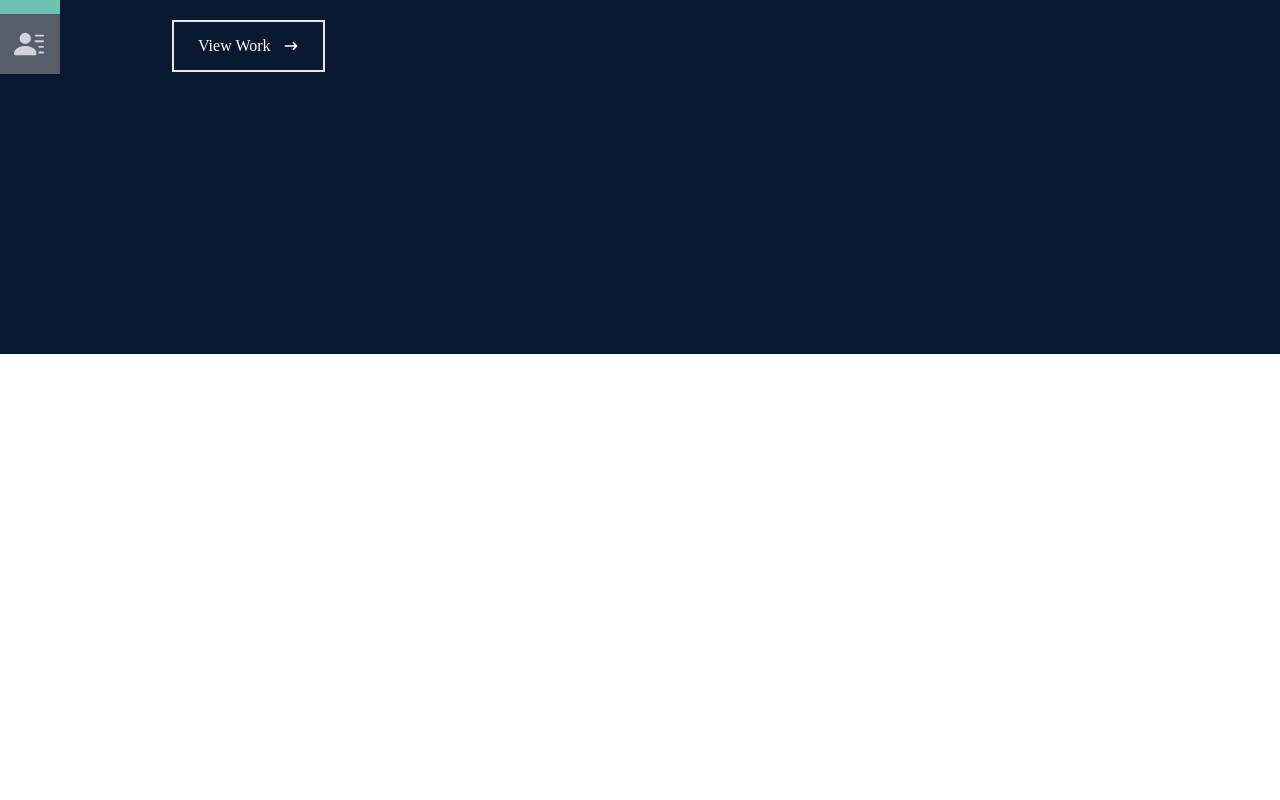
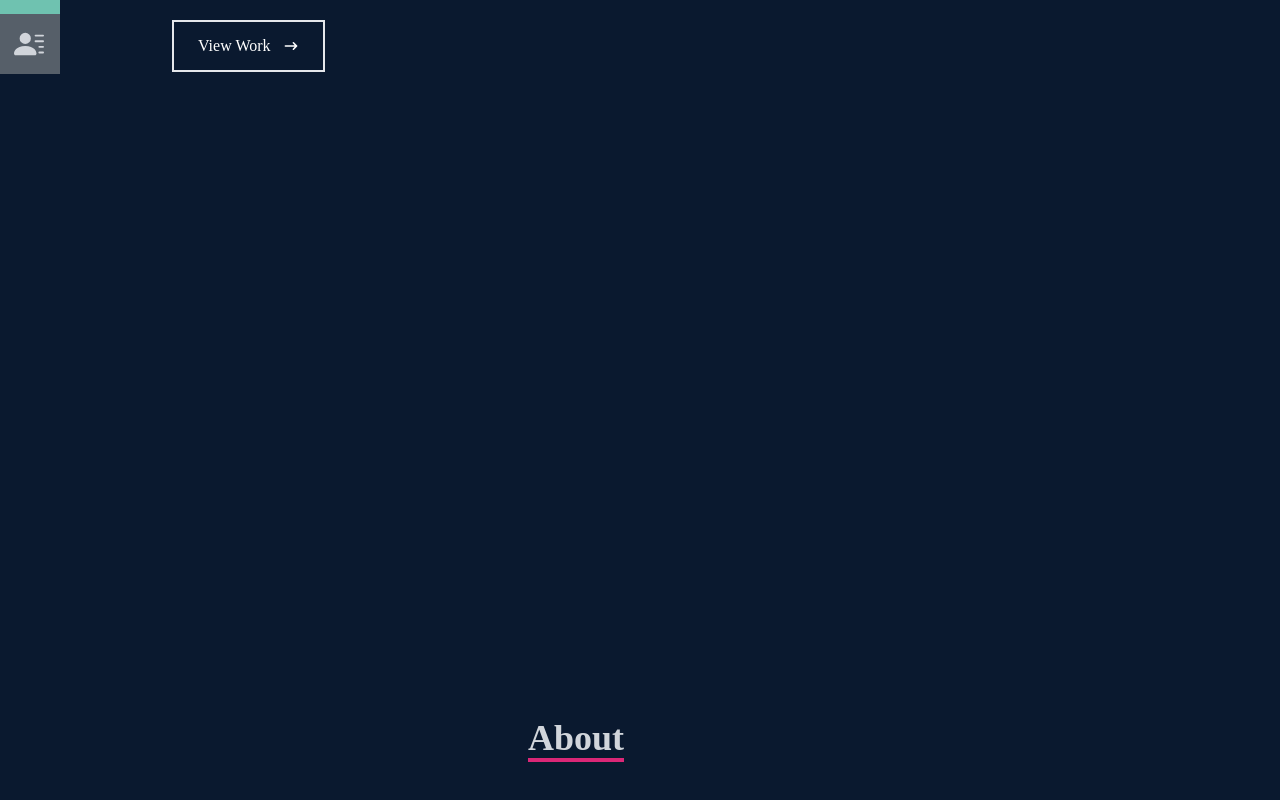
Before and after one commit to FMartinez59/new-react-portfolio, a React (Create React App) app in the folder portfoliovs5/: page / in a window 1280 px wide. Shown: the part 446-1246 px from the top of the page. Before the commit the page ends 800 px from the top, so only its background shows below. Built offline with nearby package versions, Linux system fonts and the light colour scheme.

Commit message:
added import about to app.js

```diff
--- a/portfoliovs5/src/App.js
+++ b/portfoliovs5/src/App.js
@@ -1,11 +1,13 @@
 import Navbar from "./components/Navbar";
 import Home from './components/Home'
+import About from "./components/About";
 
 function App() {
   return (
     <div >
       <Navbar />
       <Home />
+      <About />
     </div>
   );
 }
--- /dev/null
+++ b/portfoliovs5/src/components/About.jsx
@@ -0,0 +1,20 @@
+import React from 'react'
+
+function About() {
+  return (
+    <div name='about' className='w-full h-screen bg-[#0a192f] text-gray-300'>
+        <div className='flex flex-col justify-center items-center w-full h-full'>
+            <div className='max-w-[1000px] w-full px-4 grid grid-cols-2 gap-8'>
+                <div className='sm:text-right pb-8 pl-4'>
+                    <p className='text-4xl font-bold inline border-b-4 border-pink-600'>About</p>
+                </div>
+                <div>
+
+                </div>
+            </div>
+        </div>
+    </div>
+  )
+}
+
+export default About
```
